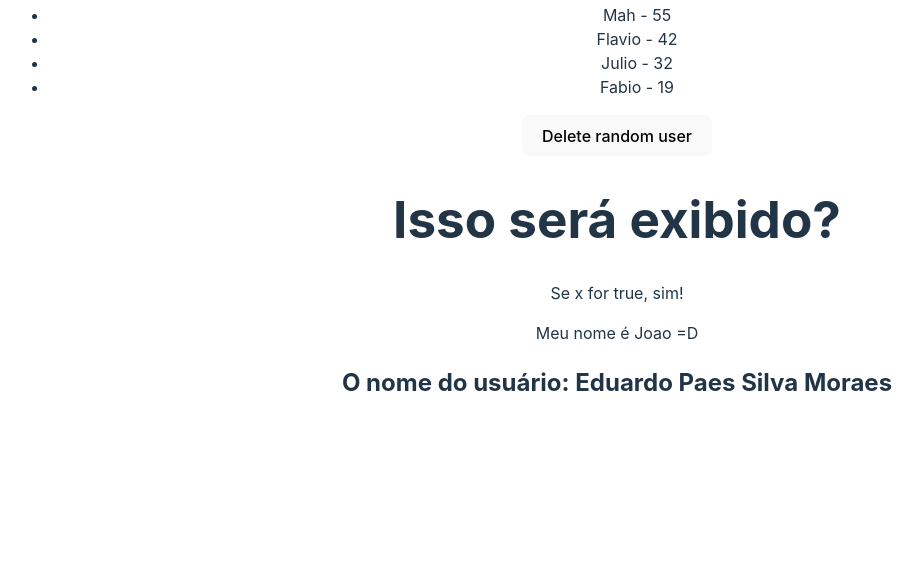
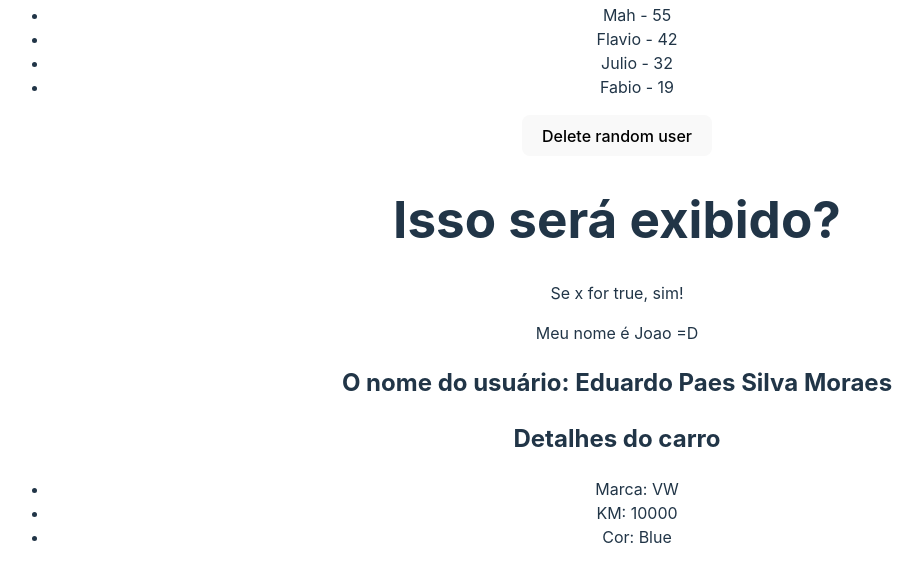
Before and after one commit to Paulohenriquesp/fundamentos-react, a React app in the folder 2_AVANCANDO_EM_REACT/avancando-react/: page / in a window 1280 px wide. Shown: the part 1954-2535 px from the top of the page, without its empty margins (23-946 px from the left). Built offline with nearby package versions, Linux system fonts and the light colour scheme; the HTML template or start-up script is replaced by a standard one.

Commit message:
feat: destructuring

```diff
--- a/2_AVANCANDO_EM_REACT/avancando-react/src/App.jsx
+++ b/2_AVANCANDO_EM_REACT/avancando-react/src/App.jsx
@@ -6,6 +6,7 @@ import ConditionalRender from "./componentes/ConditionalRender";
 import ListRender from "./componentes/ListRender";
 import { ManageData } from "./componentes/ManageData";
 import ShowUserName from "./componentes/showUserName";
+import CarDetails from "./componentes/CarDetails";
 
 
 function App() {
@@ -25,7 +26,10 @@ function App() {
         <ManageData />
         <ListRender />
         <ConditionalRender />
+        {/*props*/}
         <ShowUserName name={userName} />
+        {/* destructuring */}
+        <CarDetails brand="VW" km={10000} color="Blue" />
     </div>
   );
 }
--- /dev/null
+++ b/2_AVANCANDO_EM_REACT/avancando-react/src/componentes/CarDetails.tsx
@@ -0,0 +1,16 @@
+import React from "react";
+
+const CarDetails = ({brand, km, color}) => {
+  return (
+    <div>
+      <h2>Detalhes do carro</h2>
+      <ul>
+        <li>Marca: {brand} </li>
+        <li>KM: {km} </li>
+        <li>Cor: {color} </li>
+      </ul>
+    </div>
+  );
+};
+
+export default CarDetails;
```
